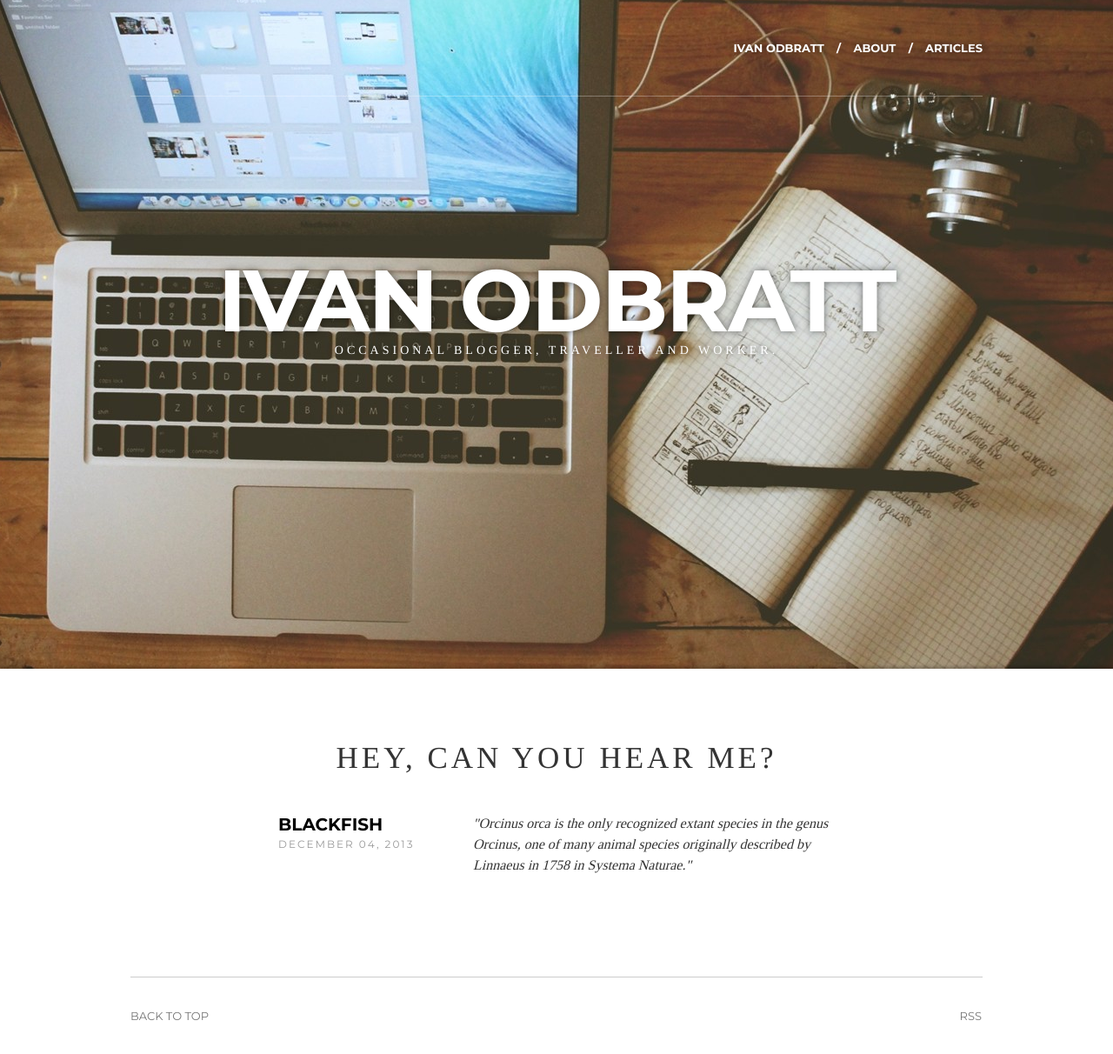
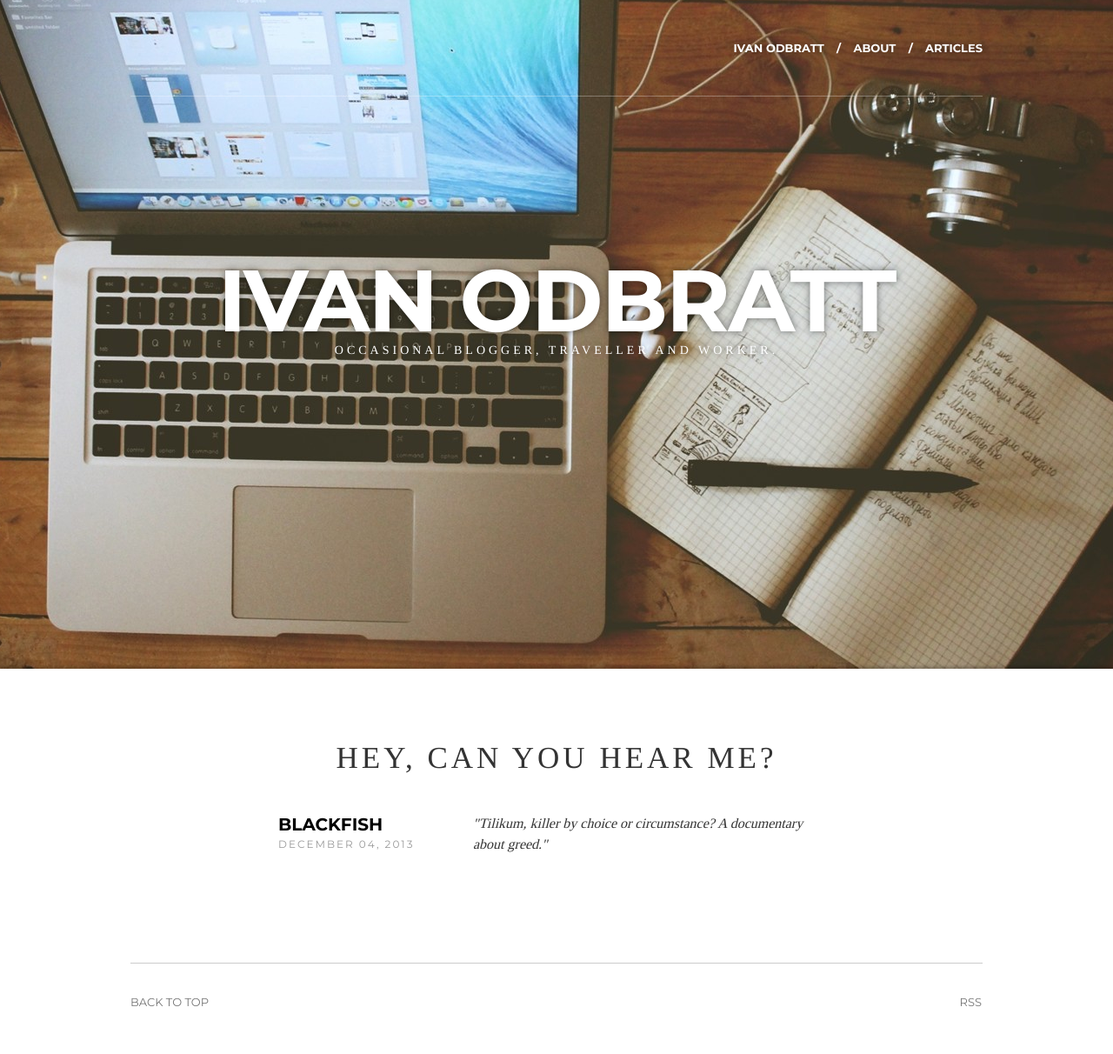
Before and after one commit to theivan/theivan.github.io, a Jekyll site: the page built from index.html, in a window 1280 px wide and 1222 px high. Shown: the top 1212 px of the window at 87% size. Built offline with Jekyll 4.4.1, drawn with Linux system fonts in a browser that asks for light colours; nearby versions of some CDN libraries.

Commit message:
blackfish

```diff
--- a/_posts/2013-12-04-blackfish.html
+++ b/_posts/2013-12-04-blackfish.html
@@ -3,7 +3,7 @@ layout: post
 date: "%12, %04, %2013"
 title: Blackfish
 subtitle: A real horror story.
-summary: Orcinus orca is the only recognized extant species in the genus Orcinus, one of many animal species originally described by Linnaeus in 1758 in Systema Naturae.
+summary: Tilikum, killer by choice or circumstance? A documentary about greed.
 header-image: Blackfish.jpg
 ---
 
@@ -13,4 +13,4 @@ header-image: Blackfish.jpg
 <cite>- John Hargrove, ex-Sea World trainer</cite>
 <h3 class="art-subhead">Tilikum, killer by choice or circumstance?</h3>
 
-<p>This isn't a review of the documentary<a href="http://www.imdb.com/title/tt2545118/" target="_blank">Blackfish</a>. It's more of a 'don't miss'.
+<p>This isn't a review of the documentary <a href="http://www.imdb.com/title/tt2545118/" target="_blank">Blackfish</a>. It's more of a 'don't miss'.
```
Also changed, not shown: 4 other files.
